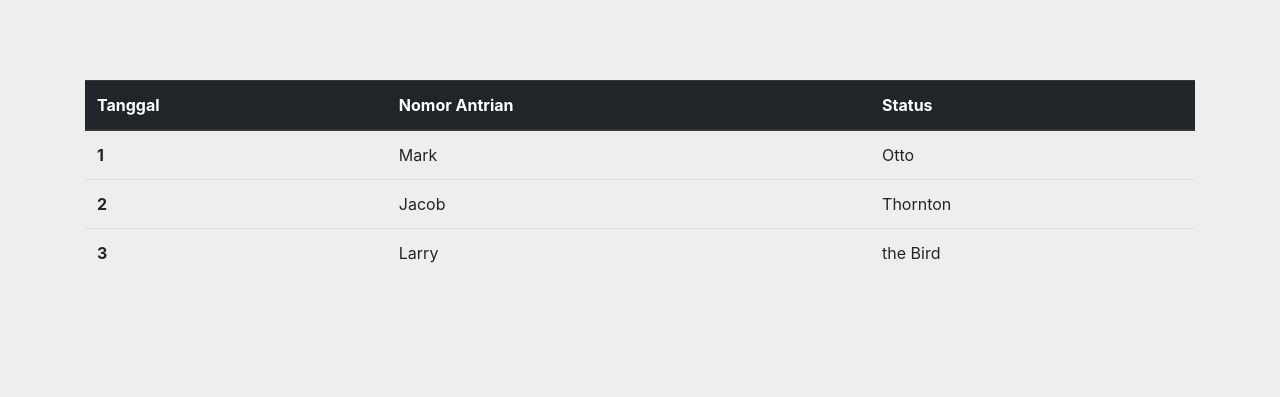
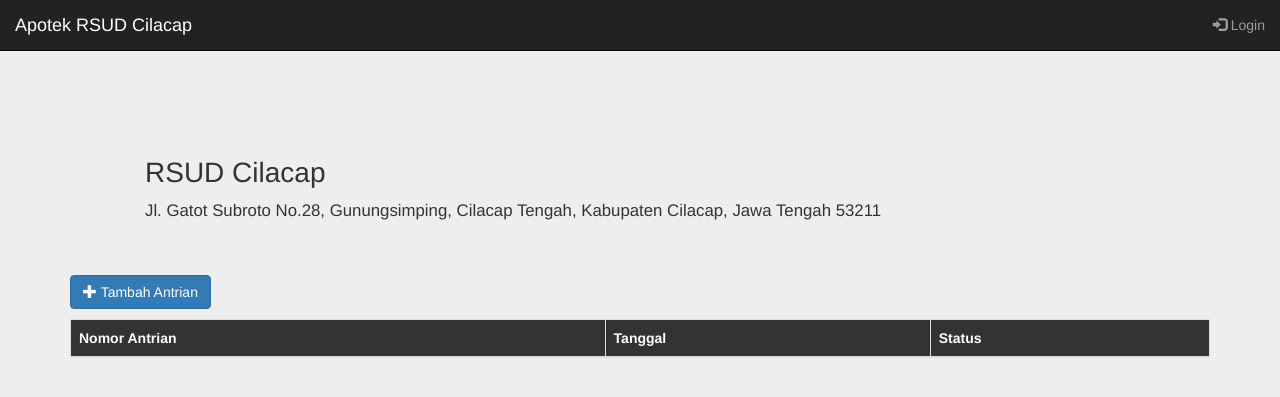
Before and after one commit to deryrahman/antrian-rx, a Python web app: template templates/admin.html in a window 1280 px wide. Shown: the top 397 px of the page. Run offline with Jinja, Linux system fonts and the light colour scheme; the template is opened without the code that fills it, so the values that code supplies are empty; some libraries are stand-ins or nearby versions.

Commit message:
Finish add edit antrian

```diff
--- a/static/style.css
+++ b/static/style.css
@@ -43,3 +43,21 @@
   border-top-left-radius: 0;
   border-top-right-radius: 0;
 }
+
+.bg-dark{
+  background-color: #333;
+  color: #fff;
+}
+
+.jumbotron {
+    padding: 0.5em 0.6em;
+    h1 {
+        font-size: 2em;
+    }
+    p {
+        font-size: 1.2em;
+        .btn {
+            padding: 0.5em;
+        }
+    }
+}
--- a/templates/admin.html
+++ b/templates/admin.html
@@ -3,8 +3,8 @@
 
 <head>
   <meta charset="UTF-8">
-  <title>Login</title>
-  <link rel="stylesheet" href="https://maxcdn.bootstrapcdn.com/bootstrap/4.0.0/css/bootstrap.min.css" integrity="sha384-Gn5384xqQ1aoWXA+058RXPxPg6fy4IWvTNh0E263XmFcJlSAwiGgFAW/dAiS6JXm" crossorigin="anonymous">
+  <title>Admin Panel</title>
+  <link rel="stylesheet" href="https://maxcdn.bootstrapcdn.com/bootstrap/3.3.7/css/bootstrap.min.css">
   <link rel="stylesheet" href="{{ url_for('static', filename='style.css') }}">
   <script src="https://code.jquery.com/jquery-3.3.1.min.js" integrity="sha256-FgpCb/KJQlLNfOu91ta32o/NMZxltwRo8QtmkMRdAu8=" crossorigin="anonymous"></script>
   {% block javascript %}
@@ -12,39 +12,49 @@
     {% include "script.js" %}
   </script>
   <script type="text/javascript">
+    load_recipe_admin()
     window.setInterval(function(){
-      load_recipe()
+      load_recipe_admin()
     }, 5000);
   </script>
   {% endblock %}
 </head>
 
 <body>
+  <nav class="navbar navbar-inverse navbar-static-top">
+    <div class="container-fluid">
+      <div class="navbar-header">
+        <a class="navbar-brand" href="#">Apotek RSUD Cilacap</a>
+      </div>
+      <ul class="nav navbar-nav navbar-right">
+        {% if 'username' in session: %}
+        <li><a href="/admin">{{session['username']}}</a></li>
+        <li><a id="logout" href="#"><span class="glyphicon glyphicon-log-out"></span> Logout</a></li>
+        {% else %}
+        <li><a href="/admin"><span class="glyphicon glyphicon-log-in"></span> Login</a></li>
+        {% endif %}
+      </ul>
+    </div>
+  </nav>
   <div class="container wrapper">
-    <table class="table">
-      <thead class="thead-dark">
-        <tr>
+    <div class="container">
+      <div class="jumbotron">
+        <h1>RSUD Cilacap</h1>
+        <p>Jl. Gatot Subroto No.28, Gunungsimping, Cilacap Tengah, Kabupaten Cilacap, Jawa Tengah 53211</p>
+      </div>
+    </div>
+    <button type="button" class="btn btn-primary btn-md"><span class="glyphicon glyphicon-plus"></span>  Tambah Antrian</button>
+    <div style="margin:10px"></div>
+    <table class="table table-bordered">
+      <thead>
+        <tr class="bg-dark">
+          <th scope="col">Nomor Antrian</th>
           <th scope="col">Tanggal</th>
-          <th scope="col">Nomor Antrian</th>
           <th scope="col">Status</th>
         </tr>
       </thead>
       <tbody id="recipe-table">
-        <tr>
-          <th scope="row">1</th>
-          <td>Mark</td>
-          <td>Otto</td>
-        </tr>
-        <tr>
-          <th scope="row">2</th>
-          <td>Jacob</td>
-          <td>Thornton</td>
-        </tr>
-        <tr>
-          <th scope="row">3</th>
-          <td>Larry</td>
-          <td>the Bird</td>
-        </tr>
+        <!-- this reload by js -->
       </tbody>
     </table>
   </div>
--- a/templates/login.html
+++ b/templates/login.html
@@ -4,7 +4,7 @@
 <head>
   <meta charset="UTF-8">
   <title>Login</title>
-  <link rel="stylesheet" href="https://maxcdn.bootstrapcdn.com/bootstrap/4.0.0/css/bootstrap.min.css" integrity="sha384-Gn5384xqQ1aoWXA+058RXPxPg6fy4IWvTNh0E263XmFcJlSAwiGgFAW/dAiS6JXm" crossorigin="anonymous">
+  <link rel="stylesheet" href="https://maxcdn.bootstrapcdn.com/bootstrap/3.3.7/css/bootstrap.min.css">
   <link rel="stylesheet" href="{{ url_for('static', filename='style.css') }}">
   <script src="https://code.jquery.com/jquery-3.3.1.min.js" integrity="sha256-FgpCb/KJQlLNfOu91ta32o/NMZxltwRo8QtmkMRdAu8=" crossorigin="anonymous"></script>
   {% block javascript %}
--- a/templates/script.js
+++ b/templates/script.js
@@ -20,6 +20,23 @@
       }
     })
   });
+
+  $("#logout").on('click', function(e){
+    e.preventDefault();
+    $.ajax({
+      url: 'api/v1/logout',
+      type : "GET",
+      dataType : 'json',
+      contentType: "application/json; charset=utf-8",
+      success : function(result) {
+        console.log(result);
+        window.location.replace('/')
+      },
+      error: function(xhr, resp, text) {
+          console.log(xhr, resp, text);
+      }
+    })
+  });
 });
 
 
@@ -30,11 +47,11 @@
       if(key == 'payload'){
         $.each(val, function(id, recipe){
           if(recipe['status'] > 0){
-              color = "bg-warning"
+              color = "warning"
               if(recipe['status'] == 1){
                 recipe['status'] = 'pending';
               } else if(recipe['status'] == 2){
-                color = "bg-success"
+                color = "success"
                 recipe['status'] = 'ready';
               }
               items += "<tr class='"+color+"'><th scope='row'>"+recipe['queue_number']+"</th><td>"+recipe['date_update']+"</td><td>"+recipe['status']+"</td></tr>"
@@ -46,3 +63,59 @@
     $('#recipe-table').append(items)
   });
 }
+
+function update(queue_number, status){
+  data = {
+    'status': status
+  }
+  $.ajax({
+    url: 'api/v1/recipes/' + queue_number,
+    type : "PUT",
+    dataType : 'json',
+    contentType: "application/json; charset=utf-8",
+    data : JSON.stringify(data),
+    success : function(result) {
+      console.log(result);
+      load_recipe_admin()
+    },
+    error: function(xhr, resp, text) {
+        console.log(xhr, resp, text);
+    }
+  })
+}
+
+function load_recipe_admin(){
+  $.getJSON( 'api/v1/recipes', function( data ) {
+    items = "";
+    $.each( data, function( key, val ) {
+      if(key == 'payload'){
+        $.each(val, function(id, recipe){
+            color = "danger"
+            queue_number = recipe['queue_number']
+            tag_pending = 'onclick="update(\''+String(queue_number)+'\',\''+1+'\')"'
+            tag_ready = 'onclick="update(\''+String(queue_number)+'\',\''+2+'\')"'
+            tag_finish = 'onclick="update(\''+String(queue_number)+'\',\''+0+'\')"'
+            if(recipe['status'] == 1){
+              color = "warning"
+              tag_pending = "disabled"
+              recipe['status'] = 'pending';
+            } else if(recipe['status'] == 2){
+              color = "success"
+              tag_ready = "disabled"
+              recipe['status'] = 'ready';
+            } else {
+              tag_finish = "disabled"
+            }
+            items += "<tr class='"+color+"'><th scope='row'>"+recipe['queue_number']+"</th><td>"+recipe['date_update']+"</td>"
+            pending = "<button "+tag_pending+" class='btn btn-primary'><span class='glyphicon glyphicon-refresh'></span>  Pending</button>"
+            ready = "<button "+tag_ready+" class='btn btn-primary'><span class='glyphicon glyphicon-ok'></span>  Ready</a>"
+            finish = "<button "+tag_finish+" class='btn btn-primary'><span class='glyphicon glyphicon-flag'></span>  Finish</button>"
+            button = "<div class='btn-group' style='margin:0px 20px;'>"+pending+ready+finish+"</div>"
+            items += "<td>"+button+"</td></tr>"
+        })
+      }
+    });
+    $('#recipe-table').empty()
+    $('#recipe-table').append(items)
+  });
+}
```
Also changed, not shown: server.py (+20 -3 lines), templates/index.html (+28 -20 lines).
